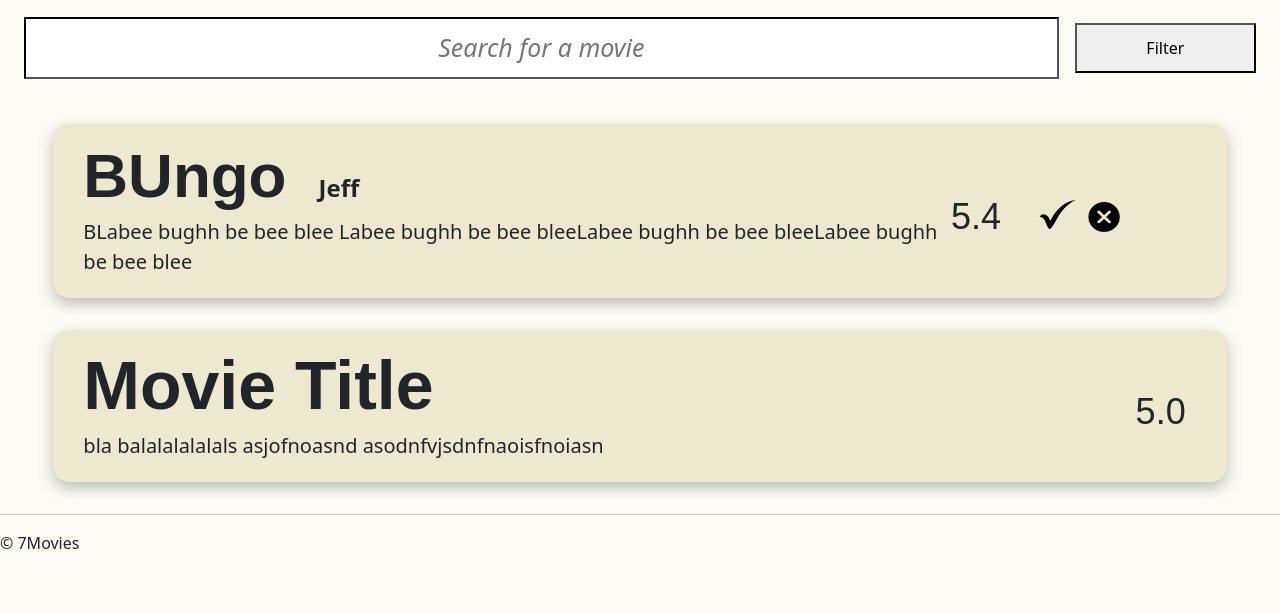
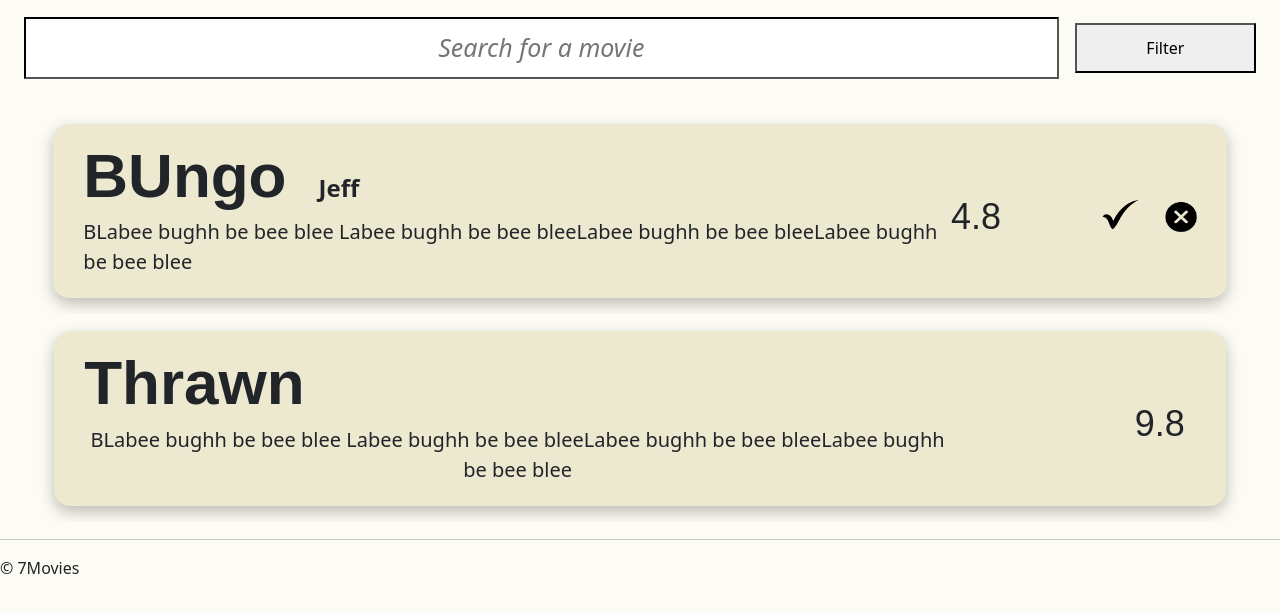
Before and after one commit to OliverRob06/Web-Application-Implementation, a Flask app: page /home in a window 1280 px wide. Shown: the part 142-755 px from the top of the page. Run offline with Flask 3, Linux system fonts and the light colour scheme; a user stored in the database is signed in; data that the repository does not hold is empty.

Commit message:
making movie list a component

```diff
--- a/html/template/admin_search.html
+++ b/html/template/admin_search.html
@@ -2,6 +2,7 @@
 {% from 'components/forms.html' import input %}
 {% from 'components/forms.html' import button %}
 {% from 'components/admin.html' import review %}
+{% from 'components/admin.html' import movie %}
 
 
 {% block content %}
@@ -14,32 +15,11 @@
             </div>
         </div>
 
-        {{review('reviews','BUngo','Jeff','BLabee bughh be bee blee Labee bughh be bee bleeLabee bughh be bee bleeLabee bughh be bee blee')}}
+        {{review('reviews','BUngo','Jeff','BLabee bughh be bee blee Labee bughh be bee bleeLabee bughh be bee bleeLabee bughh be bee blee', '4.8')}}
 
-        <div class="container-fluid d-flex align-items-center justify-content-center py-3">
-            <div class="row w-100 justify-content-center">
-                <div class="list-container col-11 col-md-11 bg-grey rounded-4">
-                    <div class="d-flex justify-content-between align-items-center">
+        {{movie('movies','Thrawn','BLabee bughh be bee blee Labee bughh be bee bleeLabee bughh be bee bleeLabee bughh be bee blee', '9.8')}}
 
-                        <div class="flex-grow-1">
-                            <div class="d-flex align-items-baseline gap-3 mb-1">
-                                <h1 class="fw-bold mb-0">Movie Title</h1>
-                                <!-- <h4 class="fw-bold ms-3 mb-0">Account Name</h4> -->
-                            </div>
 
-                            <p class="lead">
-                                bla balalalalalals asjofnoasnd asodnfvjsdnfnaoisfnoiasn
-                            </p>
-                        </div>
-
-                        <div class="d-flex w-25 align-items-center gap-3">
-                            <h2 class="review mb-0 ms-auto me-3">5.0</h2>
-                        </div>
-
-                    </div>
-                </div>
-            </div>
-        </div>
 
 
 
--- a/html/template/components/admin.html
+++ b/html/template/components/admin.html
@@ -1,5 +1,5 @@
 
-{% macro review(name , title, Aname, description) %}
+{% macro review(name, title, Aname, description, review) %}
 
 <div class="container-fluid d-flex align-items-center justify-content-center py-3">
             <div class="row w-100 justify-content-center">
@@ -18,9 +18,11 @@
                         </div>
 
                         <div class="d-flex w-25 align-items-center gap-3">
-                            <h2 class="review mb-0">5.4</h2>
-                            <div class="btn">
+                            <h2 class="review mb-0">{{review}}</h2>
+                            <div class="btn p-0 ms-auto">
                                 <img class="ms-auto" src="../static/images/tickIcon.png" alt="Approve Review IMG" height="45" width="50">
+                            </div>
+                            <div class="btn p-0">
                                 <!-- <img class="reviewIMG" src="../static/images/unhoveredDeleteIcon.png" alt="Delete Review IMG" height="50" width="40"> -->
                                 <img class="reviewIMG" src="{{ url_for('static', filename='images/unhoveredDeleteIcon.png') }}"  alt="Delete Review IMG">
                             </div>
@@ -31,3 +33,30 @@
             </div>
         </div>
 {% endmacro %}
+
+{% macro movie(name, title, description, review) %}
+
+            <div class="btn container-fluid d-flex align-items-center justify-content-center py-3">
+                <div class="row w-100 justify-content-center">
+                    <div class="list-container col-11 col-md-11 bg-grey rounded-4">
+                        <div class="d-flex justify-content-between align-items-center">
+
+                            <div class="flex-grow-1">
+                                <div class="d-flex align-items-baseline gap-3 mb-1">
+                                    <h1 class="reviewTitle fw-bold mb-0">{{title}}</h1>
+                                </div>
+
+                                <p class="lead">
+                                    {{description}}
+                                </p>
+                            </div>
+
+                            <div class="d-flex w-25 align-items-center gap-3">
+                                <h2 class="review mb-0 ms-auto me-3">{{review}}</h2>
+                            </div>
+
+                        </div>
+                    </div>
+                </div>
+            </div>
+{% endmacro %}
```
